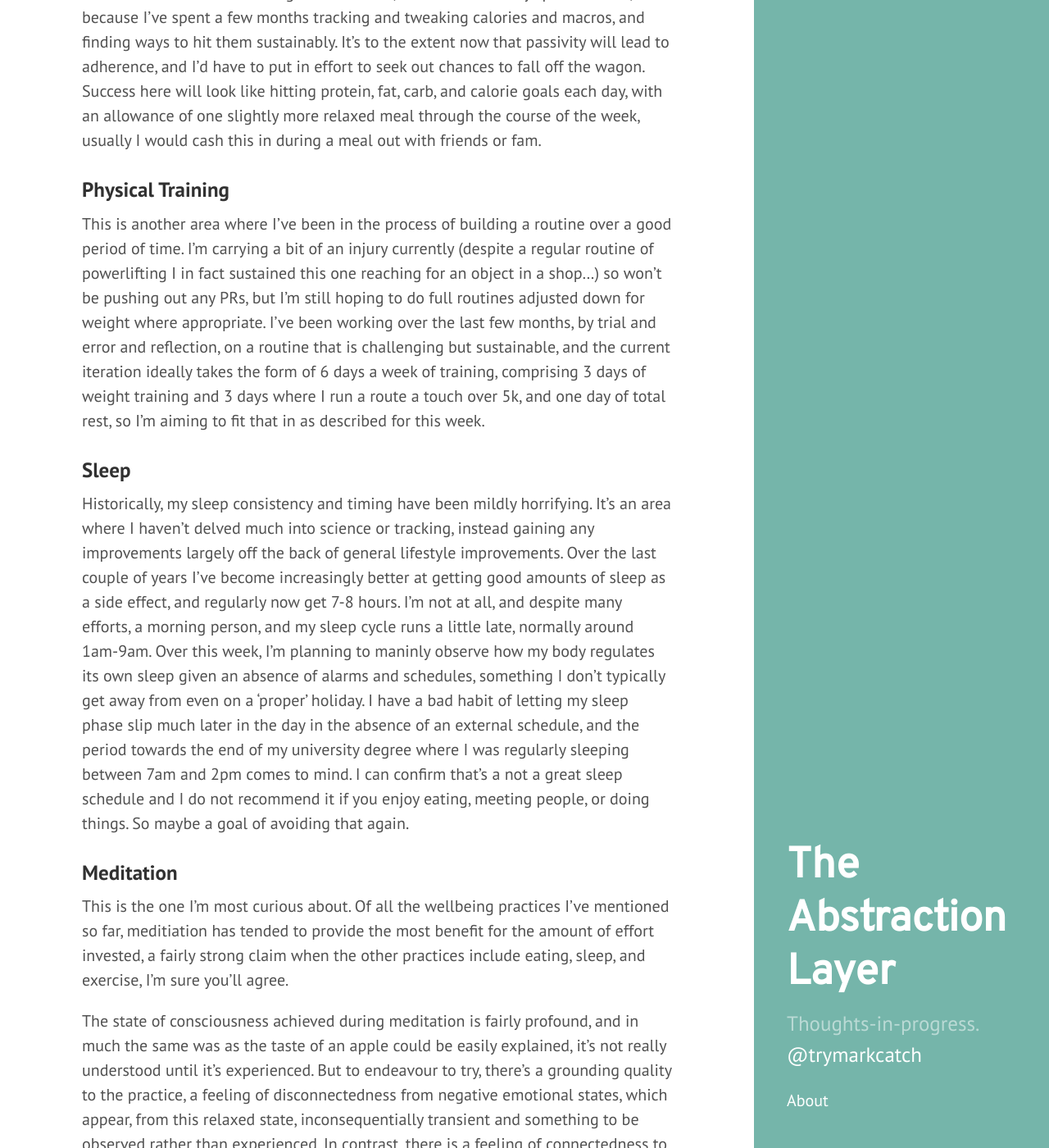
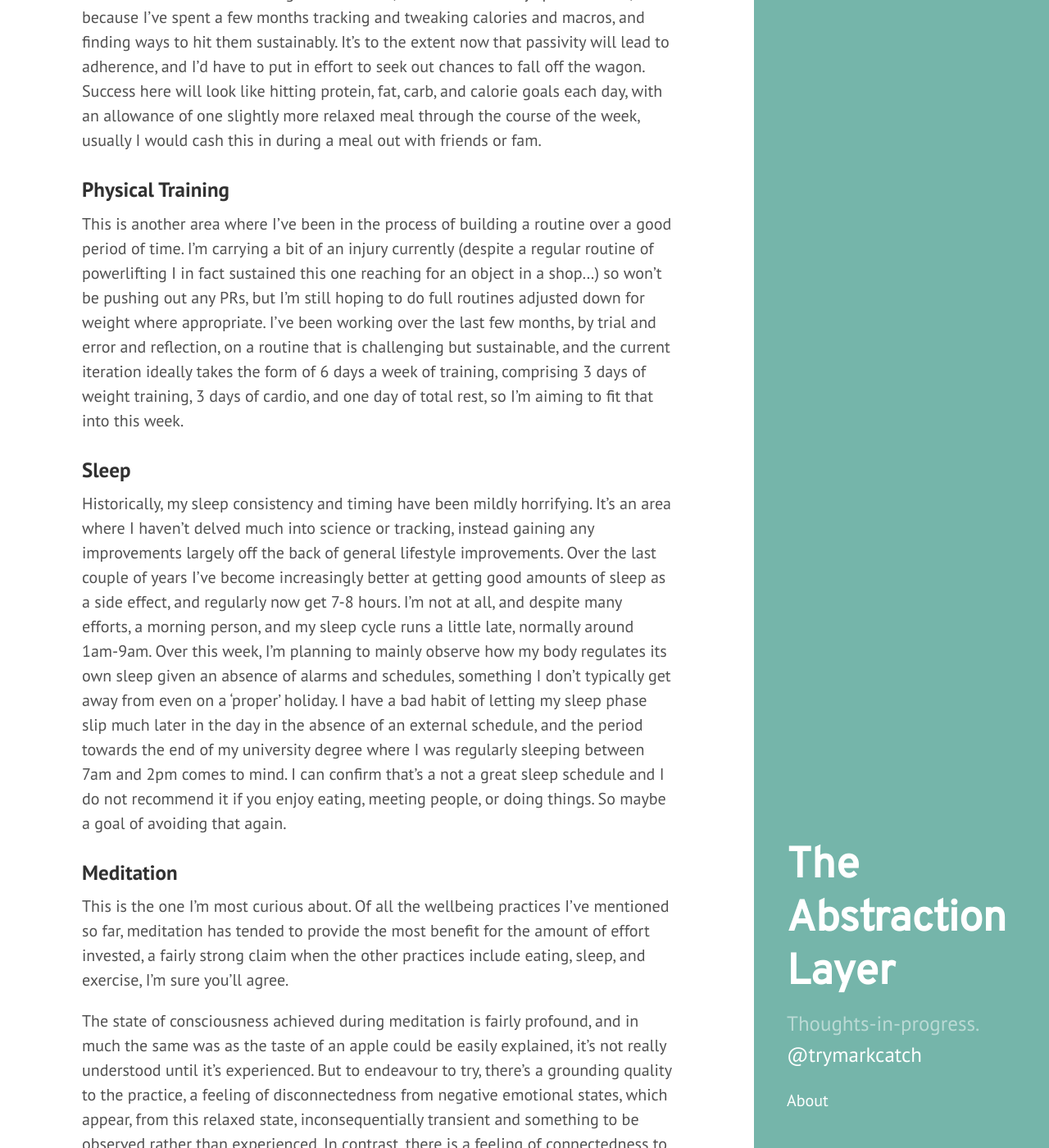
Before and after one commit to markmccaigue/markmccaigue.github.io, a Jekyll site: the page built from _posts/2019-09-28-the-shape-of-a-week.md, in a window 1280 px wide and 1400 px high, scrolled down 1315 px. Shown: the whole window at 82% size. Built offline with Jekyll 4.4.1, drawn with Linux system fonts in a browser that asks for light colours; Markdown is read by kramdown in place of the engine named in the settings; comment, search, counter and statistics services are not loaded; some of the changed text lies outside the part shown.

Commit message:
Awk sure lets just edit it right here in the commit log no one looks anyway.

```diff
--- a/_posts/2019-09-28-the-shape-of-a-week.md
+++ b/_posts/2019-09-28-the-shape-of-a-week.md
@@ -19,13 +19,13 @@ I've found that it takes a lot of discipline to build a habit, a little reflecti
 This should be the most straightforward one, not because of any special talent, but because I've spent a few months tracking and tweaking calories and macros, and finding ways to hit them sustainably. It's to the extent now that passivity will lead to adherence, and I'd have to put in effort to seek out chances to fall off the wagon. Success here will look like hitting protein, fat, carb, and calorie goals each day, with an allowance of one slightly more relaxed meal through the course of the week, usually I would cash this in during a meal out with friends or fam.
 
 ###Physical Training
-This is another area where I've been in the process of building a routine over a good period of time. I'm carrying a bit of an injury currently (despite a regular routine of powerlifting I in fact sustained this one reaching for an object in a shop...) so won't be pushing out any PRs, but I'm still hoping to do full routines adjusted down for weight where appropriate. I've been working over the last few months, by trial and error and reflection, on a routine that is challenging but sustainable, and the current iteration ideally takes the form of 6 days a week of training, comprising 3 days of weight training and 3 days where I run a route a touch over 5k, and one day of total rest, so I'm aiming to fit that in as described for this week.
+This is another area where I've been in the process of building a routine over a good period of time. I'm carrying a bit of an injury currently (despite a regular routine of powerlifting I in fact sustained this one reaching for an object in a shop...) so won't be pushing out any PRs, but I'm still hoping to do full routines adjusted down for weight where appropriate. I've been working over the last few months, by trial and error and reflection, on a routine that is challenging but sustainable, and the current iteration ideally takes the form of 6 days a week of training, comprising 3 days of weight training, 3 days of cardio, and one day of total rest, so I'm aiming to fit that into this week.
 
 ###Sleep
-Historically, my sleep consistency and timing have been mildly horrifying. It's an area where I haven't delved much into science or tracking, instead gaining any improvements largely off the back of general lifestyle improvements. Over the last couple of years I've become increasingly better at getting good amounts of sleep as a side effect, and regularly now get 7-8 hours. I'm not at all, and despite many efforts, a morning person, and my sleep cycle runs a little late, normally around 1am-9am. Over this week, I'm planning to maninly observe how my body regulates its own sleep given an absence of alarms and schedules, something I don't typically get away from even on a 'proper' holiday. I have a bad habit of letting my sleep phase slip much later in the day in the absence of an external schedule, and the period towards the end of my university degree where I was regularly sleeping between 7am and 2pm comes to mind. I can confirm that's a not a great sleep schedule and I do not recommend it if you enjoy eating, meeting people, or doing things. So maybe a goal of avoiding that again.
+Historically, my sleep consistency and timing have been mildly horrifying. It's an area where I haven't delved much into science or tracking, instead gaining any improvements largely off the back of general lifestyle improvements. Over the last couple of years I've become increasingly better at getting good amounts of sleep as a side effect, and regularly now get 7-8 hours. I'm not at all, and despite many efforts, a morning person, and my sleep cycle runs a little late, normally around 1am-9am. Over this week, I'm planning to mainly observe how my body regulates its own sleep given an absence of alarms and schedules, something I don't typically get away from even on a 'proper' holiday. I have a bad habit of letting my sleep phase slip much later in the day in the absence of an external schedule, and the period towards the end of my university degree where I was regularly sleeping between 7am and 2pm comes to mind. I can confirm that's a not a great sleep schedule and I do not recommend it if you enjoy eating, meeting people, or doing things. So maybe a goal of avoiding that again.
 
 ###Meditation
-This is the one I'm most curious about. Of all the wellbeing practices I've mentioned so far, meditiation has tended to provide the most benefit for the amount of effort invested, a fairly strong claim when the other practices include eating, sleep, and exercise, I'm sure you'll agree.
+This is the one I'm most curious about. Of all the wellbeing practices I've mentioned so far, meditation has tended to provide the most benefit for the amount of effort invested, a fairly strong claim when the other practices include eating, sleep, and exercise, I'm sure you'll agree.
 
 The state of consciousness achieved during meditation is fairly profound, and in much the same was as the taste of an apple could be easily explained, it's not really understood until it's experienced. But to endeavour to try, there's a grounding quality to the practice, a feeling of disconnectedness from negative emotional states, which appear, from this relaxed state, inconsequentially transient and something to be observed rather than experienced. In contrast, there is a feeling of connectedness to the universe at large, which quickly rushes to become peace, then gratitude, then joy, then compassion with such force and rapidity that there seems little doubt that this is in fact our natural state, if only we could stop being momentarily distracted by thought and activity to notice.
 
```
Also changed, not shown: other parts of _posts/2019-09-28-the-shape-of-a-week.md (+4 -4 lines).
